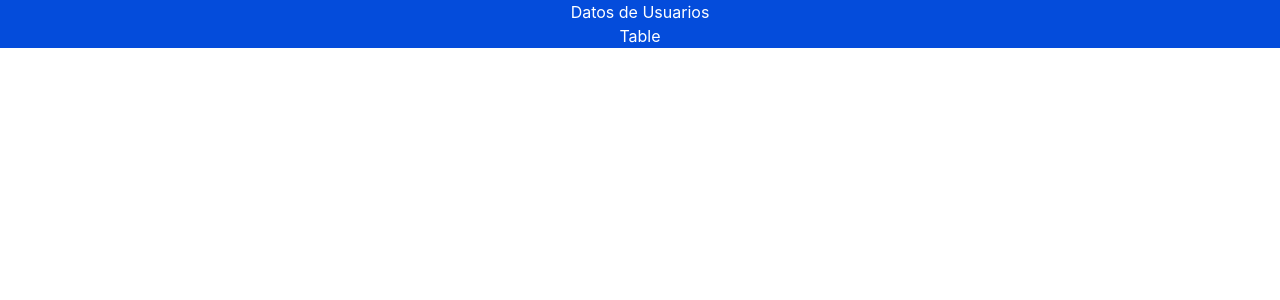
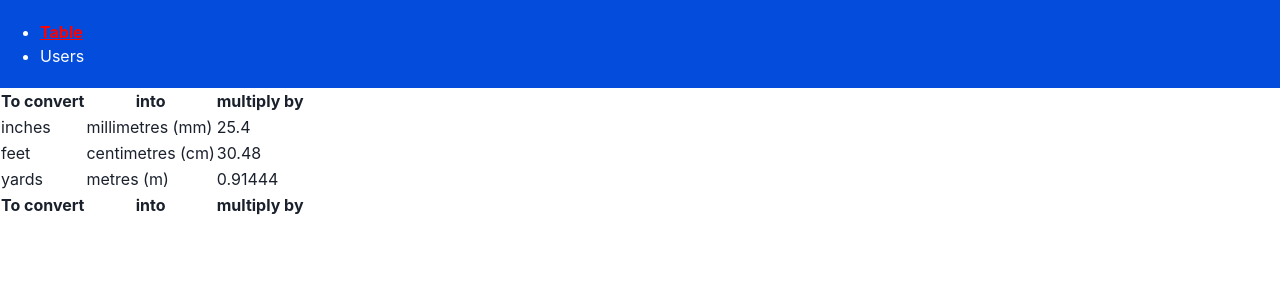
Before and after one commit to MNATorres/Ejercicio-react, a React (Create React App) app: page / in a window 1280 px wide. Shown: the top 300 px of the page. Built offline with nearby package versions, Linux system fonts and the light colour scheme.

Commit message:
se agregac tabla

```diff
--- a/src/App.tsx
+++ b/src/App.tsx
@@ -1,14 +1,24 @@
 import React from 'react';
 import './App.css';
-import Header from './Header';
 import { ChakraProvider } from '@chakra-ui/react';
+import Header from './Components/Header'
+import {Route, Routes} from 'react-router-dom';
+import TableUsers from './Pages/TableUsers';
+import ListUsers from './Pages/ListUsers';
+import NotFoundPage from './Pages/NotFoundPage';
 
 function App() {
   return (
-    <div className="App">
+    <div>
       <ChakraProvider>
         <Header />
       </ChakraProvider>
+
+      <Routes>
+      <Route path='/' element={<TableUsers />} />
+      <Route path='users' element={<ListUsers />} />
+      <Route path='*' element={<NotFoundPage />} />
+      </Routes>
 
     </div>
   );
--- /dev/null
+++ b/src/Components/Header.css
@@ -0,0 +1,13 @@
+.contenedorHeader{
+    width: 100%;
+    background-color: rgb(4, 76, 219);
+    color: white;
+    padding: 20px 40px;
+
+  }
+
+  .active{
+    font-weight: bold;
+    color: red;
+    text-decoration:underline;
+  }
--- /dev/null
+++ b/src/Components/Header.tsx
@@ -0,0 +1,16 @@
+import React from "react";
+import './Header.css';
+import {NavLink} from 'react-router-dom';
+
+function Header(){
+    return(
+        <div className="contenedorHeader">
+            <ul className="links">
+        <li><NavLink className={({isActive}) => isActive ? 'active' : ''} to="/">Table</NavLink></li>
+        <li><NavLink className={({isActive}) => isActive ? 'active' : ''} to="/users">Users</NavLink></li>
+      </ul>
+        </div>
+    )
+}
+
+export default Header;
--- a/src/Form.jsx
+++ /dev/null
@@ -1,14 +0,0 @@
-import React from "react";
-import { Link } from "react-router-dom";
-
-function Form() {
-    return (
-        <>
-            <nav>
-                <Link to="/">For</Link>
-            </nav>
-        </>
-    );
-}
-
-export default Form;
--- a/src/Header.css
+++ /dev/null
@@ -1,5 +0,0 @@
-header{
-    width: 100%;
-    background-color: rgb(4, 76, 219);
-    color: white;
-  }
--- a/src/Header.jsx
+++ /dev/null
@@ -1,21 +0,0 @@
-import React from "react";
-import './Header.css';
-import Table from "./Table";
-import Form from "./Form";
-import { Routes, Route } from "react-router-dom";
-
-function Header() {
-    return (
-        <>
-            <header>
-                <h1>Datos de Usuarios</h1>
-                <Routes>
-                    <Route path="/" element={<Table />} />
-                    <Route path="about" element={<Form />} />
-                </Routes>
-            </header>
-        </>
-    );
-}
-
-export default Header;
--- /dev/null
+++ b/src/Pages/ListUsers.tsx
@@ -0,0 +1,9 @@
+import React from "react";
+
+export default function ListUsers(){
+    return(
+        <div className="table">
+            Soy la Lista de Usuarios
+        </div>
+    )
+}
--- /dev/null
+++ b/src/Pages/NotFoundPage.tsx
@@ -0,0 +1,9 @@
+import React from "react";
+
+export default function NotFoundPage(){
+    return(
+        <div className="table">
+            <img style={{width:'100vw', height:'100vh' }} src="https://matob.web.id/random/wp-content/uploads/sites/2/2021/12/error-404.jpg" alt="Page-not-found" />
+        </div>
+    )
+}
--- /dev/null
+++ b/src/Pages/TableUsers.tsx
@@ -0,0 +1,54 @@
+import React from "react";
+import {
+    Table,
+    Thead,
+    Tbody,
+    Tfoot,
+    Tr,
+    Th,
+    Td,
+    TableCaption,
+    TableContainer,
+} from '@chakra-ui/react';
+
+export default function TableUsers() {
+    return (
+        <div className="table">
+            <TableContainer>
+  <Table size='sm'>
+    <Thead>
+      <Tr>
+        <Th>To convert</Th>
+        <Th>into</Th>
+        <Th isNumeric>multiply by</Th>
+      </Tr>
+    </Thead>
+    <Tbody>
+      <Tr>
+        <Td>inches</Td>
+        <Td>millimetres (mm)</Td>
+        <Td isNumeric>25.4</Td>
+      </Tr>
+      <Tr>
+        <Td>feet</Td>
+        <Td>centimetres (cm)</Td>
+        <Td isNumeric>30.48</Td>
+      </Tr>
+      <Tr>
+        <Td>yards</Td>
+        <Td>metres (m)</Td>
+        <Td isNumeric>0.91444</Td>
+      </Tr>
+    </Tbody>
+    <Tfoot>
+      <Tr>
+        <Th>To convert</Th>
+        <Th>into</Th>
+        <Th isNumeric>multiply by</Th>
+      </Tr>
+    </Tfoot>
+  </Table>
+</TableContainer>
+        </div>
+    )
+}
--- a/src/Table.tsx
+++ /dev/null
@@ -1,15 +0,0 @@
-import React from "react";
-import { Link } from "react-router-dom";
-
-function Table() {
-    return (
-      <>
-        <nav>
-          <Link to="/about">Table</Link>
-        </nav>
-        <p></p>
-      </>
-    );
-  }
-
-export default Table;
```
